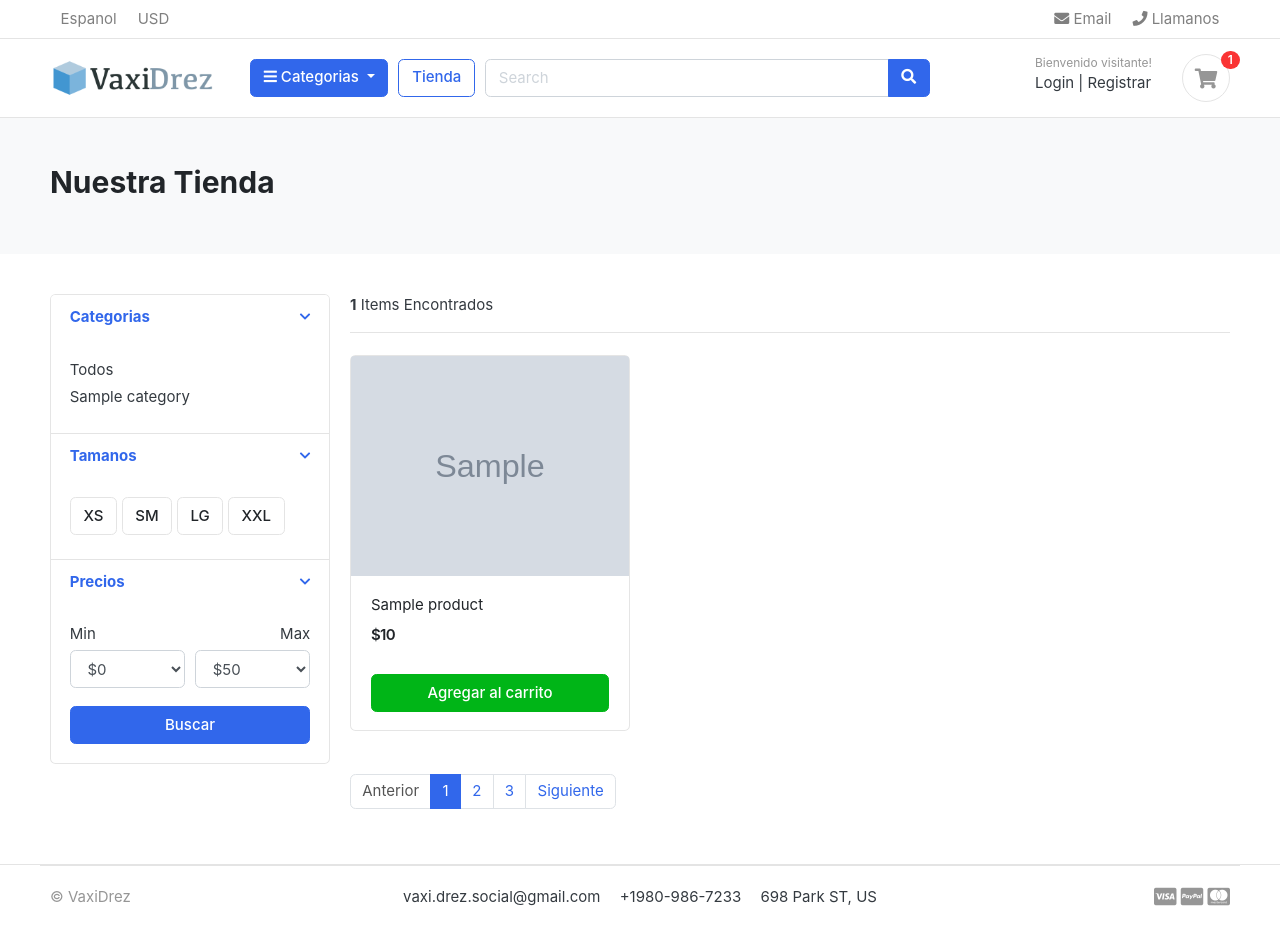
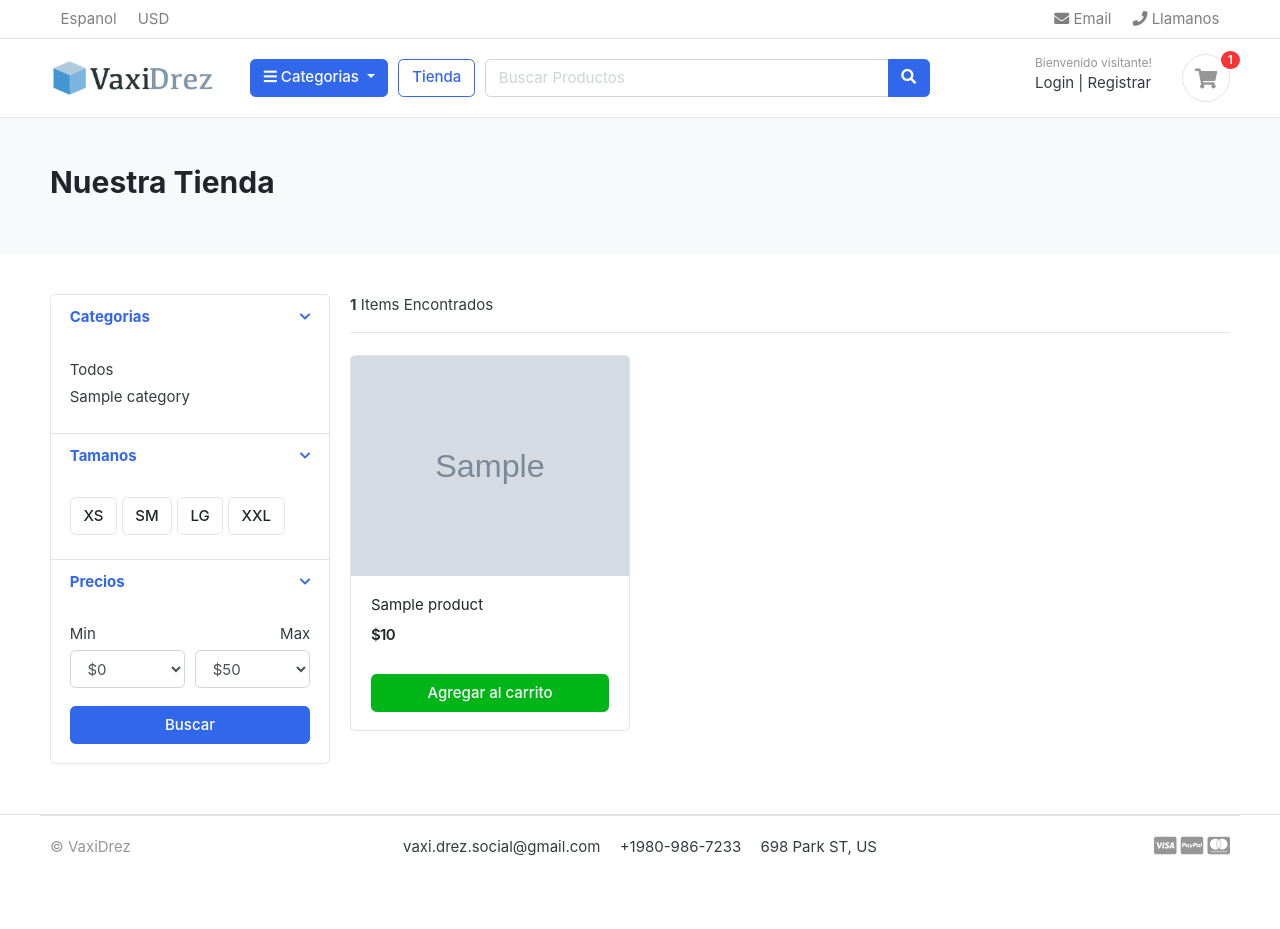
Before and after one commit to yohovani/Ecommerce-Django, a Django app: template templates/store/store.html in a window 1280 px wide. After the commit the page ends 856 px from the top, so only its background shows below. Run offline with Django 4.2, Linux system fonts and the light colour scheme; the template is opened without the code that fills it: most values are stand-ins (such as "Sample title", 1, 10 or a date in 2020); grey boxes marked "Sample" are stand-in pictures; some web fonts are replaced.

Commit message:
Paginación y Busqueda

```diff
--- a/store/urls.py
+++ b/store/urls.py
@@ -3,6 +3,7 @@ from . import views
 
 urlpatterns = [
     path('',views.store,name="store"),
-    path('<slug:category_slug>/', views.store, name='products_by_category'),
-    path('<slug:category_slug>/<slug:product_slug>/', views.product_detail, name='product_detail'),
+    path('category/<slug:category_slug>/', views.store, name='products_by_category'),
+    path('category/<slug:category_slug>/<slug:product_slug>/', views.product_detail, name='product_detail'),
+    path('search/', views.search, name='search'),
 ]
--- a/templates/includes/navbar.html
+++ b/templates/includes/navbar.html
@@ -46,10 +46,10 @@
         </div> <!-- col.// -->
         <a href="{% url 'store' %}" class="btn btn-outline-primary">Tienda</a>
         <div class="col-lg  col-md-6 col-sm-12 col">
-            <form action="#" class="search">
+
+            <form action="{% url 'search' %}" class="search">
                 <div class="input-group w-100">
-                    <input type="text" class="form-control" style="width:60%;" placeholder="Search">
-
+                    <input type="text" class="form-control" style="width:60%;" placeholder="Buscar Productos" name="keyword">
                     <div class="input-group-append">
                       <button class="btn btn-primary" type="submit">
                         <i class="fa fa-search"></i>
@@ -57,6 +57,7 @@
                     </div>
                 </div>
             </form> <!-- search-wrap .end// -->
+
         </div> <!-- col.// -->
         <div class="col-lg-3 col-sm-6 col-8 order-2 order-lg-3">
                     <div class="d-flex justify-content-end mb-3 mb-lg-0">
--- a/templates/store/store.html
+++ b/templates/store/store.html
@@ -125,6 +125,7 @@
     </header><!-- sect-heading -->
 
     <div class="row">
+        {% if products %}
             {% for product in products %}
                 <div class="col-md-4">
                     <figure class="card card-product-grid">
@@ -145,18 +146,38 @@
                     </figure>
                 </div> <!-- col.// -->
             {% endfor %}
-
+            {% else %}
+                <div>
+                    <h2>No se encontraron Resultados. Intente despues</h2>
+                </div>
+        {% endif %}
     </div> <!-- row end.// -->
 
 
     <nav class="mt-4" aria-label="Page navigation sample">
+        {% if products.has_other_pages %}
             <ul class="pagination">
+                {% if products.has_previous %}
+                    <li class="page-item"><a class="page-link" href="?page={{products.previous_page_number}}">Anterior</a></li>
+                {% else %}
                     <li class="page-item disabled"><a class="page-link" href="#">Anterior</a></li>
-        <li class="page-item active"><a class="page-link" href="#">1</a></li>
-        <li class="page-item"><a class="page-link" href="#">2</a></li>
-        <li class="page-item"><a class="page-link" href="#">3</a></li>
-        <li class="page-item"><a class="page-link" href="#">Siguiente</a></li>
+                {% endif %}
+
+                {% for i in products.paginator.page_range %}
+
+                    {% if products.number == i %}
+                        <li class="page-item active"><a class="page-link" href="#">{{i}}</a></li>
+                    {% else %}
+                        <li class="page-item"><a class="page-link" href="?page={{i}}">{{i}}</a></li>
+                    {% endif %}
+                {% endfor %}
+                {% if products.has_next %}
+                    <li class="page-item"><a class="page-link" href="?page={{products.next_page_number}}">Siguiente</a></li>
+                {% else %}
+                    <li class="page-item disabled"><a class="page-link" href="#">Siguiente</a></li>
+                {% endif %}
             </ul>
+        {% endif %}
     </nav>
 
         </main> <!-- col.// -->
```
Also changed, not shown: store/views.py (+26 -6 lines). Lines whose indentation alone changed are shown as unchanged.
